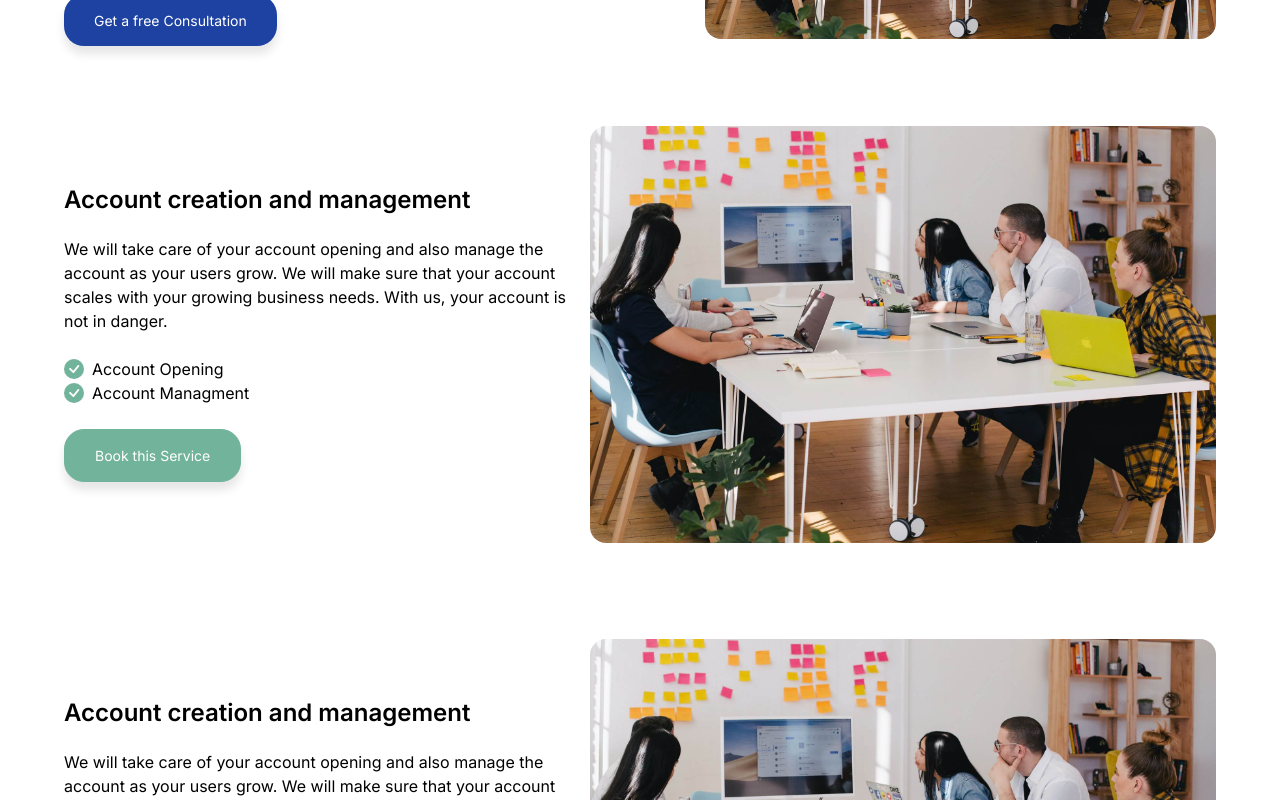
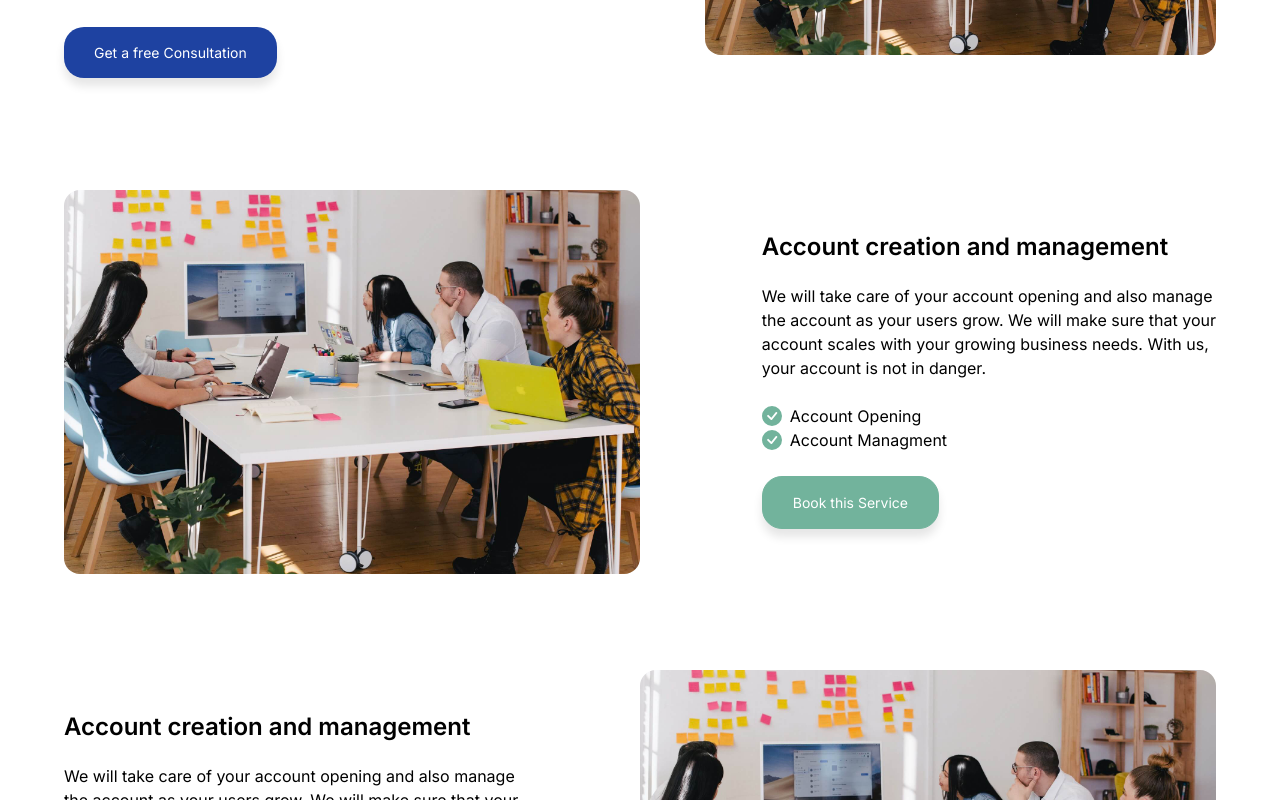
Before and after one commit to hariscs/svetro-app, a React (Create React App) app: page /amazon in a window 1280 px wide. Shown: the part 460-1260 px from the top of the page. Built offline with nearby package versions, Linux system fonts and the light colour scheme.

Commit message:
add amazon page

```diff
--- a/src/Globals.css
+++ b/src/Globals.css
@@ -68,6 +68,12 @@ button {
 	display: flex;
 	gap: 1rem;
 	/* animation: slider 10s linear infinite; */
+}
+@media (min-width: 80em) {
+	/* flex-direction */
+	.flr {
+		flex-direction: row-reverse;
+	}
 }
 
 /* icons */
--- a/src/Pages/Amazon.jsx
+++ b/src/Pages/Amazon.jsx
@@ -1,4 +1,4 @@
-import { Header } from '../container';
+import { Consult, Header } from '../container';
 import Faq from '../container/Faq/Faq';
 import { images } from '../constants';
 import { ServiceDetail } from '../components';
@@ -24,6 +24,14 @@ const serviceData = [
 		subtitle:
 			'We will take care of your account opening and also manage the account as your users grow. We will make sure that your account scales with your growing business needs. With us, your account is not in danger.',
 		img: images.amazonimg,
+		class: 'row',
+	},
+	{
+		title: 'Account creation and management',
+		subtitle:
+			'We will take care of your account opening and also manage the account as your users grow. We will make sure that your account scales with your growing business needs. With us, your account is not in danger.',
+		img: images.amazonimg,
+		// class: 'row',
 	},
 ];
 
@@ -42,10 +50,12 @@ const Amazon = () => {
 					title={data.title}
 					subtitle={data.subtitle}
 					img={data.img}
+					flr={data.class}
 				/>
 			))}
 
 			<Faq />
+			<Consult />
 		</>
 	);
 };
--- a/src/components/ServiceDetail/ServiceDetail.jsx
+++ b/src/components/ServiceDetail/ServiceDetail.jsx
@@ -1,14 +1,16 @@
 import styles from './ServiceDetail.module.css';
 import Button from '../Button/Button';
-import { images } from '../../constants';
 import { BsFillCheckCircleFill } from 'react-icons/bs';
 import { IconContext } from 'react-icons';
 
-const ServiceDetail = ({ title, subtitle, img }) => {
+const ServiceDetail = ({ title, subtitle, img, flr }) => {
 	return (
 		<section className={styles.service}>
 			<div className='container'>
-				<div className={styles.service__flex}>
+				<div
+					className={` ${styles.service__flex}`}
+					style={{ flexDirection: flr }}
+				>
 					<div className={styles.service__info}>
 						<h2 className={styles.service__title}>{title}</h2>
 						<p className={styles.service__subtitle}>{subtitle}</p>
--- a/src/components/ServiceDetail/ServiceDetail.module.css
+++ b/src/components/ServiceDetail/ServiceDetail.module.css
@@ -6,6 +6,7 @@
 	display: flex;
 	flex-direction: column;
 	align-items: center;
+	justify-content: space-between;
 	gap: 1rem;
 }
 
@@ -23,6 +24,11 @@
 
 .service__subtitle {
 	margin-bottom: 1rem;
+	max-width: 45ch;
+}
+
+.service__img {
+	width: 50%;
 }
 
 .service__img img {
@@ -44,8 +50,8 @@
 
 @media (min-width: 80em) {
 	.service__flex {
-		flex-direction: row;
-		gap: 0.5rem;
+		flex-direction: row-reverse;
+		gap: 1rem;
 	}
 
 	.service__info {
--- a/src/container/Header/Header.jsx
+++ b/src/container/Header/Header.jsx
@@ -8,7 +8,7 @@ const Header = ({ title, subtitle, btnText, img }) => {
 				<div className={styles.header__flex}>
 					<div className={styles.header__info}>
 						<h1 className={styles.header__title}>{title}</h1>
-						<h2 className={styles.header__subtitle}>{subtitle}</h2>
+						<p className={styles.header__subtitle}>{subtitle}</p>
 						<Button btnType={'btn__primary'}>{btnText}</Button>
 					</div>
 					<div className={styles.header__img}>
--- a/src/container/Header/Header.module.css
+++ b/src/container/Header/Header.module.css
@@ -1,5 +1,6 @@
 .header {
 	padding: 2rem 0;
+	margin-bottom: 2rem;
 }
 
 .header__flex {
```
